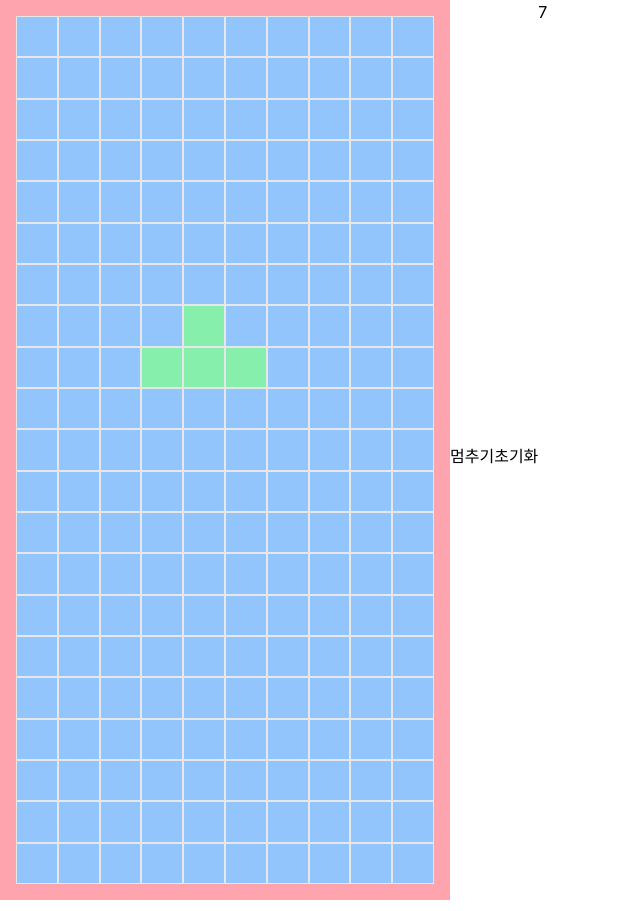
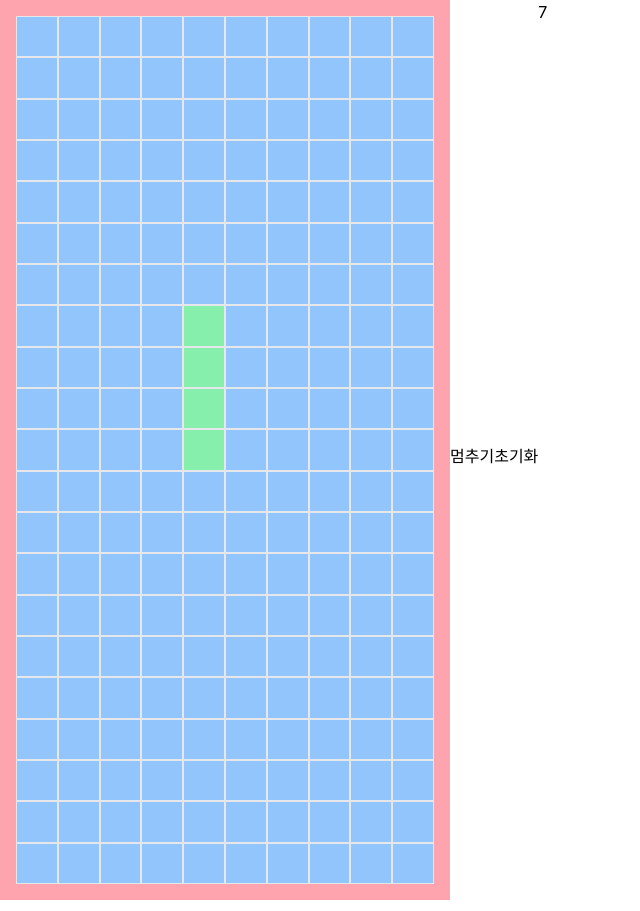
Before and after one commit to Urasion/tetris-ts, a React (Create React App) app: page /tetris/play in a window 1280 px wide. Shown: the whole page, without its empty margins (0-640 px from the left). Built offline with nearby package versions, Linux system fonts and the light colour scheme.

Commit message:
feat: complete tetromino logic

```diff
--- a/src/components/layout/object/Board.tsx
+++ b/src/components/layout/object/Board.tsx
@@ -1,17 +1,19 @@
 import { useEffect } from 'react';
 import { BoardType } from '../../../constant/types';
 import useTetromino from '../../../hook/useTetromino';
+import { useAtomValue } from 'jotai';
+import { boardAtom } from '../../../store/atom';
 
-type BoardProps = {
-  board: BoardType;
-};
-export default function Board({ board }: BoardProps) {
+type BoardProps = {};
+export default function Board({}: BoardProps) {
+  const board = useAtomValue(boardAtom);
   const {
     tetromino,
     checkIsRange,
     moveTetrominoLeft,
     moveTetrominoRight,
-    turnTetrominoLeft,
+    moveTetrominoBottom,
+    turnTetromino,
   } = useTetromino();
   useEffect(() => {
     const handleKeyDown = (e: KeyboardEvent) => {
@@ -22,8 +24,13 @@ export default function Board({ board }: BoardProps) {
         case 'ArrowRight':
           moveTetrominoRight();
           break;
+        case 'ArrowDown':
+          moveTetrominoBottom();
+          break;
+        case 'ArrowUp':
+          turnTetromino();
+          break;
         case ' ':
-          turnTetrominoLeft();
           break;
       }
     };
@@ -31,7 +38,7 @@ export default function Board({ board }: BoardProps) {
     return () => {
       window.removeEventListener('keydown', handleKeyDown);
     };
-  }, []);
+  }, [tetromino]);
   return (
     <div className="w-[450px] h-[900px] flex flex-col bg-rose-300 p-4">
       {board.map((col, colIndex) => (
@@ -39,7 +46,7 @@ export default function Board({ board }: BoardProps) {
           {col.map((row, rowIndex) => (
             <div
               className={`w-[45px] h-full  border ${
-                checkIsRange(colIndex, rowIndex)
+                checkIsRange(colIndex, rowIndex) && row === 0
                   ? tetromino.shape[colIndex - tetromino.position.y][
                       rowIndex - tetromino.position.x
                     ] === 1
--- a/src/hook/useTetromino.ts
+++ b/src/hook/useTetromino.ts
@@ -2,18 +2,20 @@ import { useEffect, useRef, useState } from 'react';
 import { BoardType, Position, Tetromino } from '../constant/types';
 import { initPosition, tetrominos } from '../constant/tetris';
 import { useAtom } from 'jotai';
-import { tetrominoAtom } from '../store/atom';
+import { boardAtom, tetrominoAtom } from '../store/atom';
 import { produce } from 'immer';
 
 export default function useTetromino() {
   const [tetromino, setTetromino] = useAtom(tetrominoAtom);
+  const [board, setBoard] = useAtom(boardAtom);
 
-  const initTetromino = () => {
-    setTetromino((prev) => ({ ...prev, position: initPosition }));
-  };
   const generateTetromino = () => {
     const randomTetromino = Math.floor(Math.random() * 7);
-    setTetromino((prev) => ({ ...prev, shape: tetrominos[randomTetromino] }));
+    console.log(randomTetromino);
+    setTetromino((prev) => ({
+      position: initPosition,
+      shape: tetrominos[randomTetromino],
+    }));
   };
 
   const checkIsRange = (colIndex: number, rowIndex: number) => {
@@ -29,21 +31,115 @@ export default function useTetromino() {
     }
   };
 
-  const moveTetrominoLeft = () => {};
-  const turnTetrominoLeft = () => {};
-  const moveTetrominoRight = () => {};
+  const moveTetrominoLeft = () => {
+    if (checkPositionIsBorderLeft()) {
+      setTetromino((prev) => ({
+        ...prev,
+        position: { x: prev.position.x - 1, y: prev.position.y },
+      }));
+    }
+  };
+  const turnTetromino = () => {
+    const length = tetromino.shape[0].length - 1;
+    const newShape = Array.from({ length: length + 1 }, () =>
+      Array(length + 1).fill(0)
+    );
+    for (let col = 0; col <= length; col++) {
+      for (let row = 0; row <= length; row++) {
+        newShape[col][row] = tetromino.shape[length - row][col];
+      }
+    }
+    setTetromino((prev) => ({ ...prev, shape: newShape }));
+  };
+
+  const moveTetrominoRight = () => {
+    if (checkPositionIsBorderRight()) {
+      setTetromino((prev) => ({
+        ...prev,
+        position: { x: prev.position.x + 1, y: prev.position.y },
+      }));
+    }
+  };
   const moveTetrominoBottom = () => {
     setTetromino((prev) => ({
       ...prev,
       position: { x: prev.position.x, y: prev.position.y + 1 },
     }));
   };
+  const checkPositionIsBorderLeft = () => {
+    return tetromino.shape.every((col, colIndex) =>
+      col.every((row, rowIndex) => {
+        if (row === 1 && tetromino.position.x + rowIndex === 0) {
+          return false;
+        }
+        return true;
+      })
+    );
+  };
+  const checkPositionIsBorderRight = () => {
+    return tetromino.shape.every((col, colIndex) =>
+      col.every((row, rowIndex) => {
+        if (
+          row === 1 &&
+          tetromino.position.x + rowIndex === board[0].length - 1
+        ) {
+          return false;
+        }
+        return true;
+      })
+    );
+  };
+  const renderBoard = () => {
+    const newBoard = board.map((col, colIndex) =>
+      col.map((row, rowIndex) => {
+        if (checkIsRange(colIndex, rowIndex) && row === 0) {
+          return tetromino.shape[colIndex - tetromino.position.y][
+            rowIndex - tetromino.position.x
+          ];
+        }
+        return row;
+      })
+    );
+    checkTetris(newBoard);
+    setBoard(newBoard);
+  };
+  const checkTetrominoLand = () => {
+    return tetromino.shape.some((col, colIndex) =>
+      col.some((row, rowIndex) => {
+        if (row === 1 && tetromino.position.y + colIndex === board.length - 1) {
+          return true;
+        } else if (
+          tetromino.position.y + colIndex < board.length - 2 &&
+          row === 1 &&
+          board[tetromino.position.y + colIndex + 1][
+            tetromino.position.x + rowIndex
+          ] === 1
+        ) {
+          return true;
+        }
+        return false;
+      })
+    );
+  };
 
-  const checkTetrominoLand = (board: BoardType) => {};
-  const checkTetris = (board: BoardType) => {};
+  const checkTetris = (board: BoardType) => {
+    const index: number[] = [];
+    board.map((col, colIndex) => {
+      if (col.every((row) => row === 1)) {
+        index.push(colIndex);
+        return col;
+      }
+    });
+    console.log(index);
+    index.map((value, valueIndex) => {
+      board.splice(value - valueIndex, 1);
+    });
+    index.map(() => {
+      board.unshift(Array(board[0].length).fill(0));
+    });
+  };
   return {
     tetromino,
-    initTetromino,
     checkTetrominoLand,
     checkTetris,
     generateTetromino,
@@ -51,6 +147,7 @@ export default function useTetromino() {
     moveTetrominoLeft,
     moveTetrominoRight,
     moveTetrominoBottom,
-    turnTetrominoLeft,
+    turnTetromino,
+    renderBoard,
   };
 }
--- a/src/hook/useTimer.ts
+++ b/src/hook/useTimer.ts
@@ -6,11 +6,20 @@ import { timerAtom } from '../store/atom';
 
 export default function useTimer() {
   const [timerCount, setTimerCount] = useAtom<number>(timerAtom);
-  const { tetromino, moveTetrominoBottom } = useTetromino();
+  const {
+    tetromino,
+    moveTetrominoBottom,
+    checkTetrominoLand,
+    generateTetromino,
+    renderBoard,
+  } = useTetromino();
   const timer = useRef<NodeJS.Timer>();
   useEffect(() => {
-    console.log(11);
-  }, [timerCount]);
+    if (checkTetrominoLand()) {
+      renderBoard();
+      generateTetromino();
+    }
+  }, [timerCount, tetromino]);
   const runTimer = () => {
     timer.current = setInterval(() => {
       setTimerCount((prev) => prev + 1);
--- a/src/pages/PlayPage.tsx
+++ b/src/pages/PlayPage.tsx
@@ -7,8 +7,6 @@ import useTimer from '../hook/useTimer';
 import useTetromino from '../hook/useTetromino';
 
 export default function PlayPage() {
-  const [tetrisBoard, setTetrisBoard] =
-    useState<Array<number[]>>(initTetrisBoard);
   const { timerCount, runTimer, stopTimer, resetTimer } = useTimer();
 
   useEffect(() => {
@@ -17,7 +15,7 @@ export default function PlayPage() {
 
   return (
     <div className="w-full h-[911px] flex">
-      <Board board={tetrisBoard} />
+      <Board />
       <button
         onClick={() => {
           stopTimer();
--- a/src/store/atom.ts
+++ b/src/store/atom.ts
@@ -1,7 +1,7 @@
-import { TetromioState } from './../constant/types';
+import { BoardType, TetromioState } from './../constant/types';
 import { atom } from 'jotai';
 import { UserType } from '../constant/types';
-import { initPosition, tetrominos } from '../constant/tetris';
+import { initPosition, initTetrisBoard, tetrominos } from '../constant/tetris';
 
 export const userAtom = atom<UserType>({
   name: 'jjw',
@@ -9,8 +9,8 @@ export const userAtom = atom<UserType>({
 });
 
 export const timerAtom = atom<number>(0);
-
+export const boardAtom = atom<BoardType>(initTetrisBoard);
 export const tetrominoAtom = atom<TetromioState>({
   position: initPosition,
-  shape: tetrominos[5],
+  shape: tetrominos[0],
 });
```
